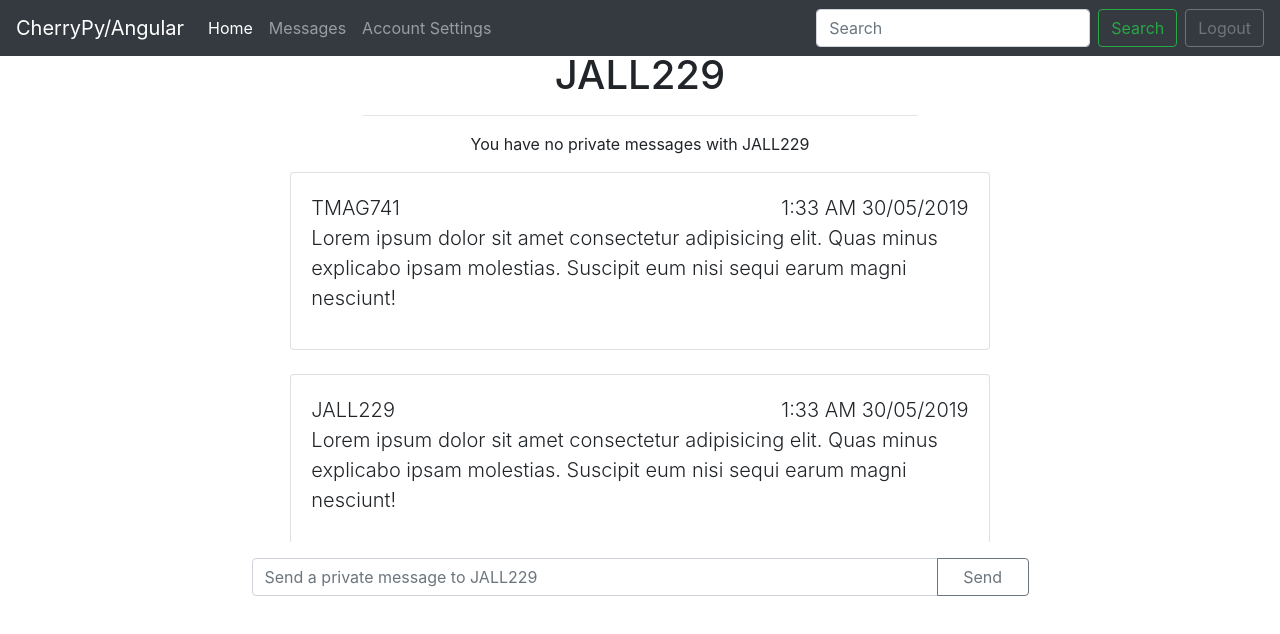
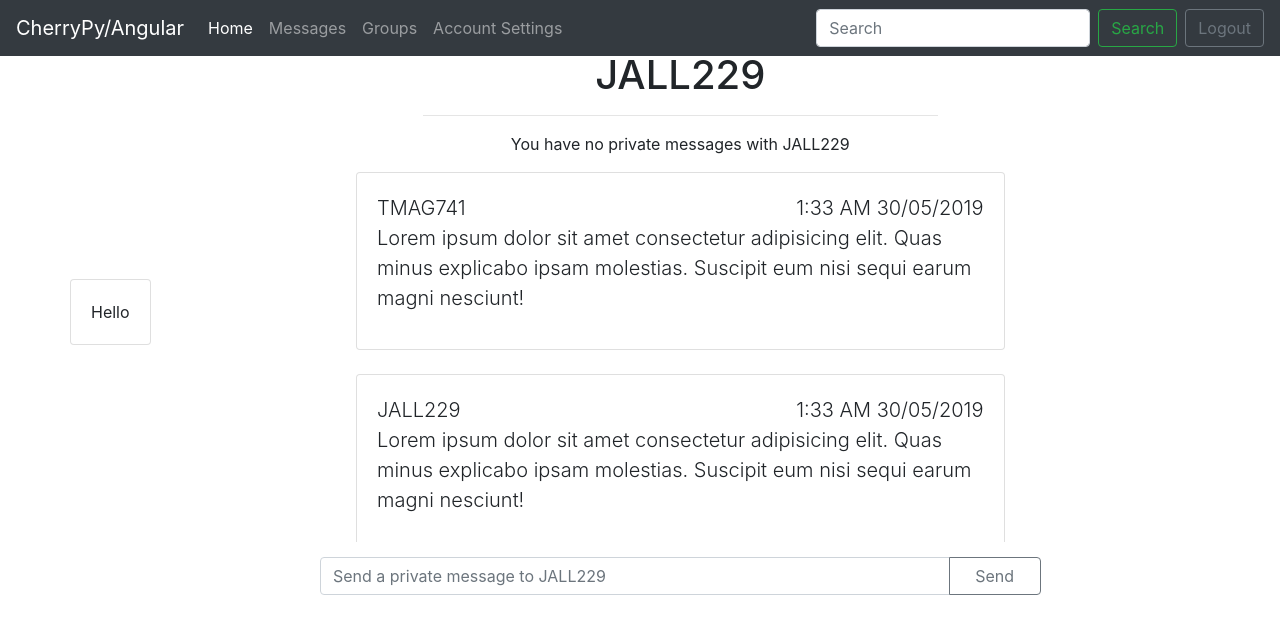
Before and after one commit to Teresito/CherryPy.Angular, an Angular app in the folder Project/FrontEnd/: page / in a window 1280 px wide. Shown: the top 634 px of the page. Built offline with nearby package versions, Linux system fonts and the light colour scheme.

Commit message:
staging progress

```diff
--- a/Project/FrontEnd/src/app/app.module.ts
+++ b/Project/FrontEnd/src/app/app.module.ts
@@ -8,6 +8,7 @@ import { HomeComponent } from './home/home.component';
 import { PrivatemessageComponent } from './home/privatemessage/privatemessage.component';
 import { NavigationbarComponent } from './navigationbar/navigationbar.component';
 import { BroadcastComponent } from './home/broadcast/broadcast.component';
+import { OnlineusersComponent } from './home/privatemessage/onlineusers/onlineusers.component';
 
 @NgModule({
   declarations: [
@@ -16,7 +17,8 @@ import { BroadcastComponent } from './home/broadcast/broadcast.component';
     HomeComponent,
     PrivatemessageComponent,
     NavigationbarComponent,
-    BroadcastComponent
+    BroadcastComponent,
+    OnlineusersComponent
   ],
   imports: [
     BrowserModule,
--- /dev/null
+++ b/Project/FrontEnd/src/app/home/privatemessage/onlineusers/onlineusers.component.html
@@ -0,0 +1,5 @@
+<div class="card">
+  <div class="card-body">
+
+  </div>
+</div>
--- /dev/null
+++ b/Project/FrontEnd/src/app/home/privatemessage/onlineusers/onlineusers.component.ts
@@ -0,0 +1,15 @@
+import { Component, OnInit } from '@angular/core';
+
+@Component({
+  selector: 'app-onlineusers',
+  templateUrl: './onlineusers.component.html',
+  styleUrls: ['./onlineusers.component.css']
+})
+export class OnlineusersComponent implements OnInit {
+
+  constructor() { }
+
+  ngOnInit() {
+  }
+
+}
--- a/Project/FrontEnd/src/app/home/privatemessage/privatemessage.component.html
+++ b/Project/FrontEnd/src/app/home/privatemessage/privatemessage.component.html
@@ -1,5 +1,14 @@
 <div class="container" style="padding-top:4%">
   <div class="row">
+
+    <div class="" style="position:aboslute;padding-top:20%;">
+      <div class="card">
+        <div class="card-body">
+          Hello
+        </div>
+      </div>
+    </div>
+
     <div class="col">
       <div class="starter-template text-center">
         <h1>JALL229</h1>
--- a/Project/FrontEnd/src/app/navigationbar/navigationbar.component.html
+++ b/Project/FrontEnd/src/app/navigationbar/navigationbar.component.html
@@ -10,6 +10,7 @@
       <li class="nav-item active"><a class="nav-link" >Home</a></li>
       <!-- TO DO: BLOCKING AT ACCOUNT SETTINGS -->
       <li class="nav-item"><a class="nav-link">Messages</a></li>
+      <li class="nav-item"><a class="nav-link" >Groups</a></li>
       <li class="nav-item"><a class="nav-link" >Account Settings</a></li>
     </ul>
     <form class="form-inline my-2 my-lg-0">
```
Also changed, not shown: Project/FrontEnd/src/app/home/privatemessage/onlineusers/onlineusers.component.css (added).
